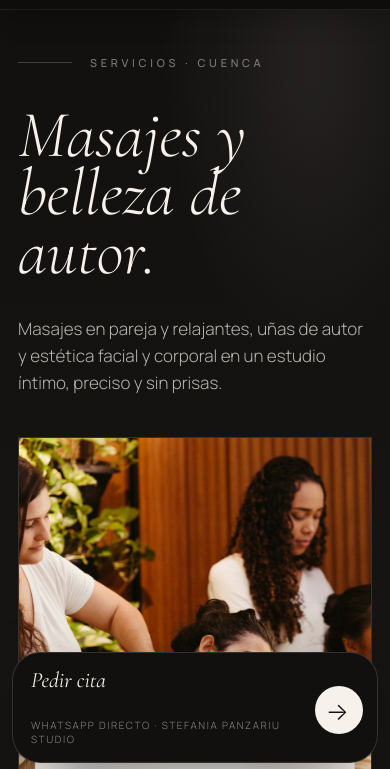
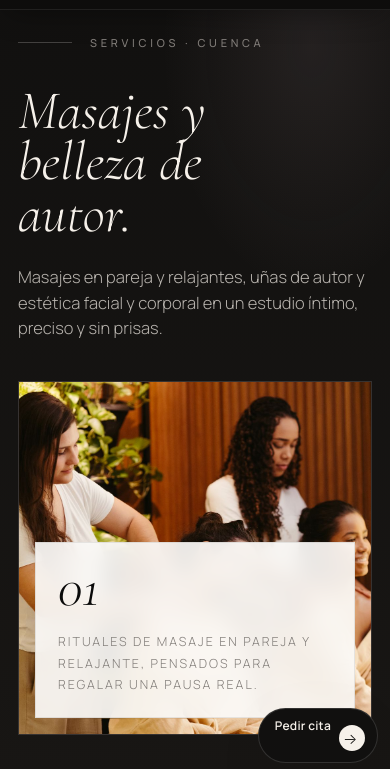
Before and after one commit to alzatenathan1-coder/Estefania, a website: page servicios.html in a window 390 px wide. Shown: the part 57-826 px from the top of the page. Drawn offline with nearby package versions, Linux system fonts and the light colour scheme; a web font is replaced by a local one.

Commit message:
Optimiza diseño móvil

```diff
--- a/assets/css/service-landing.css
+++ b/assets/css/service-landing.css
@@ -117,16 +117,17 @@ h2 { font-family: var(--serif); font-style: italic; font-weight: 300; font-size:
   .nav { padding: 12px 18px; }
   .logo { height: 42px; }
   .nav-cta { font-size: 9.5px; letter-spacing: .16em; padding: 11px 14px; }
-  .hero { padding: 104px 0 74px; }
-  h1 { font-size: clamp(58px, 17vw, 86px); }
-  .lead { font-size: 17px; }
-  .hero-photo { min-height: 48vh; }
+  .hero { min-height: auto; padding: 92px 0 56px; }
+  .hero-grid { gap: 30px; }
+  h1 { font-size: clamp(48px, 15vw, 72px); line-height: .95; }
+  .lead { margin-top: 22px; font-size: 16.5px; line-height: 1.55; }
+  .hero-photo { min-height: 42svh; }
   .content, .faq { padding: 72px 0; }
   .item { grid-template-columns: 1fr; gap: 12px; }
   .btn { width: 100%; }
-  .floating-cta { right: 12px; width: calc(100% - 24px); min-height: 76px; border-radius: 28px; padding: 16px 14px 16px 18px; }
-  .floating-cta strong { font-size: 22px; }
-  .floating-cta span { letter-spacing: .16em; }
-  .floating-cta .dot { width: 48px; height: 48px; }
+  .floating-cta { right: 12px; width: auto; min-height: 48px; border-radius: 999px; grid-template-columns: auto auto; gap: 8px; padding: 11px 12px 11px 16px; }
+  .floating-cta strong { font-family: var(--sans); font-style: normal; font-size: 12px; font-weight: 700; letter-spacing: .02em; }
+  .floating-cta span:not(.dot) { display: none; }
+  .floating-cta .dot { width: 26px; height: 26px; font-size: 15px; }
   .footer-inner { flex-direction: column; align-items: flex-start; }
 }
--- a/servicios.html
+++ b/servicios.html
@@ -24,14 +24,14 @@
 <meta name="twitter:image" content="https://stefaniavictoria.com/assets/brand/og-social-preview.jpg" />
 <meta name="twitter:image:alt" content="Servicios de belleza de Stefania Panzariu Studio en Cuenca" />
 
-<link rel="icon" type="image/png" sizes="48x48" href="https://stefaniavictoria.com/assets/brand/stefania-panzariu-favicon-48.png" />
-<link rel="icon" type="image/png" sizes="96x96" href="https://stefaniavictoria.com/assets/brand/stefania-panzariu-favicon-96.png" />
-<link rel="icon" type="image/png" sizes="192x192" href="https://stefaniavictoria.com/assets/brand/stefania-panzariu-favicon-192.png" />
-<link rel="shortcut icon" href="https://stefaniavictoria.com/favicon.ico" sizes="16x16 32x32 48x48" />
-<link rel="apple-touch-icon" sizes="180x180" href="https://stefaniavictoria.com/assets/brand/stefania-panzariu-apple-touch-icon.png" />
+<link rel="icon" type="image/png" sizes="48x48" href="/assets/brand/stefania-panzariu-favicon-48.png" />
+<link rel="icon" type="image/png" sizes="96x96" href="/assets/brand/stefania-panzariu-favicon-96.png" />
+<link rel="icon" type="image/png" sizes="192x192" href="/assets/brand/stefania-panzariu-favicon-192.png" />
+<link rel="shortcut icon" href="/favicon.ico" sizes="16x16 32x32 48x48" />
+<link rel="apple-touch-icon" sizes="180x180" href="/assets/brand/stefania-panzariu-apple-touch-icon.png" />
 <link rel="manifest" href="/site.webmanifest" />
 
-<link rel="preload" as="image" href="assets/brand/stefania-panzariu-logo-white.png" />
+<link rel="preload" as="image" href="assets/brand/stefania-panzariu-logo-black.png" />
 <link rel="preload" as="image" href="assets/images/masaje-en-pareja-spa-cuenca.jpg" fetchpriority="high" />
 <link rel="preconnect" href="https://fonts.googleapis.com">
 <link rel="preconnect" href="https://fonts.gstatic.com" crossorigin>
@@ -79,7 +79,7 @@
     --sans: "Manrope", -apple-system, BlinkMacSystemFont, sans-serif;
   }
   * { box-sizing: border-box; margin: 0; padding: 0; }
-  html { scroll-behavior: smooth; }
+  html { scroll-behavior: smooth; overflow-x: hidden; }
   body {
     min-height: 100vh;
     font-family: var(--sans);
@@ -444,9 +444,10 @@
     .nav { padding: 12px 18px; }
     .logo { height: 42px; }
     .nav .mini-cta { font-size: 9.5px; letter-spacing: .16em; padding: 11px 14px; }
-    .hero h1 { font-size: clamp(60px, 17vw, 88px); }
-    .hero-copy .lead { font-size: 17px; }
-    .hero-photo { min-height: 52vh; }
+    .hero { padding: 92px 0 52px; }
+    .hero h1 { font-size: clamp(50px, 14vw, 68px); line-height: .94; }
+    .hero-copy .lead { font-size: 16.5px; line-height: 1.55; margin-top: 24px; }
+    .hero-photo { min-height: 42svh; }
     .photo-stack { display: none; }
     .hero-card { left: 16px; right: 16px; bottom: 16px; grid-template-columns: 1fr; }
     .intro, .services, .process, .final-cta { padding: 76px 0; }
@@ -455,20 +456,23 @@
     .signature-row div:last-child { border-bottom: 0; }
     .service-head, .service-item, .step { grid-template-columns: 1fr; gap: 14px; }
     .service-num { font-size: 54px; }
-    .service h2 { font-size: clamp(45px, 14vw, 64px); }
+    .service > *, .service-copy, .service-visual, .service-head, .service-item { min-width: 0; }
+    .service h2 { font-size: clamp(38px, 11vw, 52px); overflow-wrap: break-word; hyphens: auto; }
     .service-item .tag { padding-top: 0; }
     .service-cta .btn { width: 100%; white-space: normal; text-align: center; }
     .footer-inner { flex-direction: column; align-items: flex-start; }
     .floating-cta {
       right: 12px;
-      grid-template-columns: 1fr auto;
-      width: calc(100% - 24px);
-      border-radius: 28px;
-      padding: 16px 14px 16px 18px;
+      width: auto;
+      min-height: 48px;
+      grid-template-columns: auto auto;
+      gap: 8px;
+      border-radius: 999px;
+      padding: 11px 12px 11px 16px;
     }
-    .floating-cta strong { font-size: 22px; }
-    .floating-cta span { letter-spacing: .16em; }
-    .floating-cta .cta-dot { width: 48px; height: 48px; }
+    .floating-cta strong { font-family: var(--sans); font-style: normal; font-size: 12px; font-weight: 700; letter-spacing: .02em; }
+    .floating-cta span:not(.cta-dot) { display: none; }
+    .floating-cta .cta-dot { width: 26px; height: 26px; font-size: 15px; }
   }
 </style>
 </head>
--- a/src/stefania-panzariu-site.jsx
+++ b/src/stefania-panzariu-site.jsx
@@ -525,7 +525,7 @@ function Hero() {
             y corporal en un espacio íntimo concebido para tu calma en Cuenca.
           </R>
 
-          <R delay={1250} style={{ display: "flex", gap: 16, flexWrap: "wrap", marginTop: 8 }}>
+          <R className="hero-actions" delay={1250}>
             <a className="btn dark" href={wa("Hola Stefania, he estado viendo la web de tu estudio y me gustaría reservar un masaje en pareja / relajante.")}>
               Reservar Masaje <span className="arrow">→</span>
             </a>
```
Also changed, not shown: estetica-facial.html (+4 -4 lines), index.html (+18 -8 lines), micropigmentacion.html (+4 -4 lines), rituales-corporales.html (+4 -4 lines), unas-de-autor.html (+4 -4 lines), src/stefania-panzariu-site.js, 2 other files.
